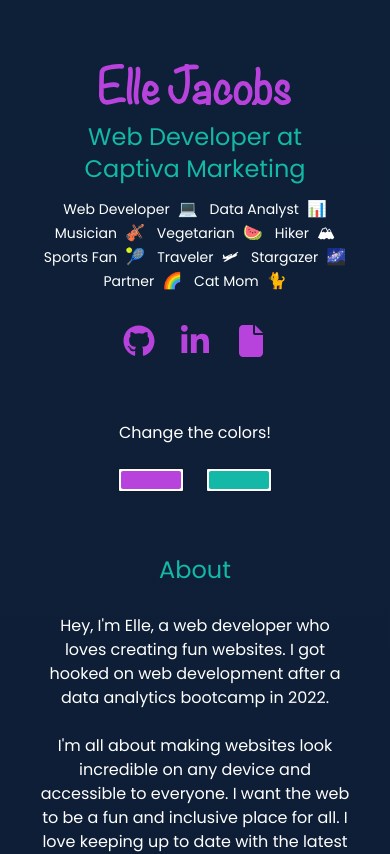
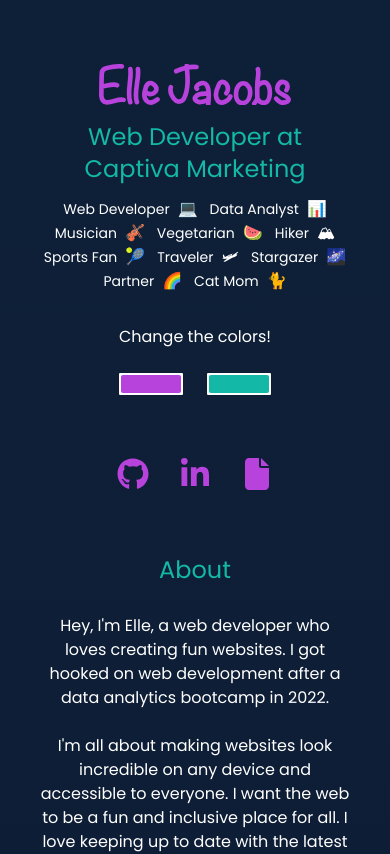
Before and after one commit to enj657/Portfolio-Typescript, a Next.js app: page / in a window 390 px wide. Shown: the top 854 px of the page. Built offline with nearby package versions, Linux system fonts and the light colour scheme.

Commit message:
Adding translateX to nav items on hover

```diff
--- a/src/app/page.tsx
+++ b/src/app/page.tsx
@@ -47,7 +47,7 @@ export default function Home() {
           hoveredLink={hoveredLink}
           setHoveredLink={setHoveredLink}
         />
-        <main className={`lg:w-1/2 `}>
+        <main className={`lg:w-1/2 pb-8`}>
           <About
             primaryPickerColor={primaryPickerColor}
             secondaryPickerColor={secondaryPickerColor}/>
--- a/src/components/Education.tsx
+++ b/src/components/Education.tsx
@@ -35,7 +35,7 @@ const EducationComponent: React.FC<EducationProps> = ({
   };
 
   return (
-    <section className='' id='education'>
+    <section id='education'>
       <h2
         style={{
           color: secondaryPickerColor,
--- a/src/components/Header.tsx
+++ b/src/components/Header.tsx
@@ -95,19 +95,22 @@ const Header: React.FC<HeaderProps> = ({
           </div>
         </div>
         {/* Color Picker */}
+        <div>
           <ColorPicker
             primaryPickerColor={primaryPickerColor}
             setPrimaryPickerColor={setPrimaryPickerColor}
             secondaryPickerColor={secondaryPickerColor}
             setSecondaryPickerColor={setSecondaryPickerColor}
           />
-        <ul className='my-8 flex flex-row justify-center gap-6 md:my-0 md:justify-start order-3 lg:order-4'>
+          <ul className='order-3 my-8 flex flex-row justify-center gap-[1.9rem] md:my-0 md:justify-start lg:order-4 lg:pb-8'>
             <li>
               <Link
                 href='https://github.com/enj657'
                 target='_blank'
                 style={{
-                color: hoverState1 ? secondaryPickerColor : primaryPickerColor,
+                  color: hoverState1
+                    ? secondaryPickerColor
+                    : primaryPickerColor,
                   transition: 'color 0.3s ease',
                 }}
                 onMouseOver={() => setHoverState1(true)}
@@ -123,7 +126,9 @@ const Header: React.FC<HeaderProps> = ({
                 href='https://www.linkedin.com/in/enj657/'
                 target='_blank'
                 style={{
-                color: hoverState2 ? secondaryPickerColor : primaryPickerColor,
+                  color: hoverState2
+                    ? secondaryPickerColor
+                    : primaryPickerColor,
                   transition: 'color 0.3s ease',
                 }}
                 onMouseOver={() => setHoverState2(true)}
@@ -139,7 +144,9 @@ const Header: React.FC<HeaderProps> = ({
                 href=''
                 target='_blank'
                 style={{
-                color: hoverState3 ? secondaryPickerColor : primaryPickerColor,
+                  color: hoverState3
+                    ? secondaryPickerColor
+                    : primaryPickerColor,
                   transition: 'color 0.3s ease',
                 }}
                 onMouseOver={() => setHoverState3(true)}
@@ -152,6 +159,7 @@ const Header: React.FC<HeaderProps> = ({
             </li>
           </ul>
         </div>
+      </div>
     </header>
   );
 };
--- a/src/components/Nav.tsx
+++ b/src/components/Nav.tsx
@@ -89,9 +89,11 @@ const Nav: React.FC<NavProps> = ({
   const springVariants = {
     open: {
       scale: 1.2,
+      x: "8%",
     },
     closed: {
       scale: 1,
+      x: "0%",
     },
   };
 
```
Lines whose indentation alone changed are shown as unchanged.
